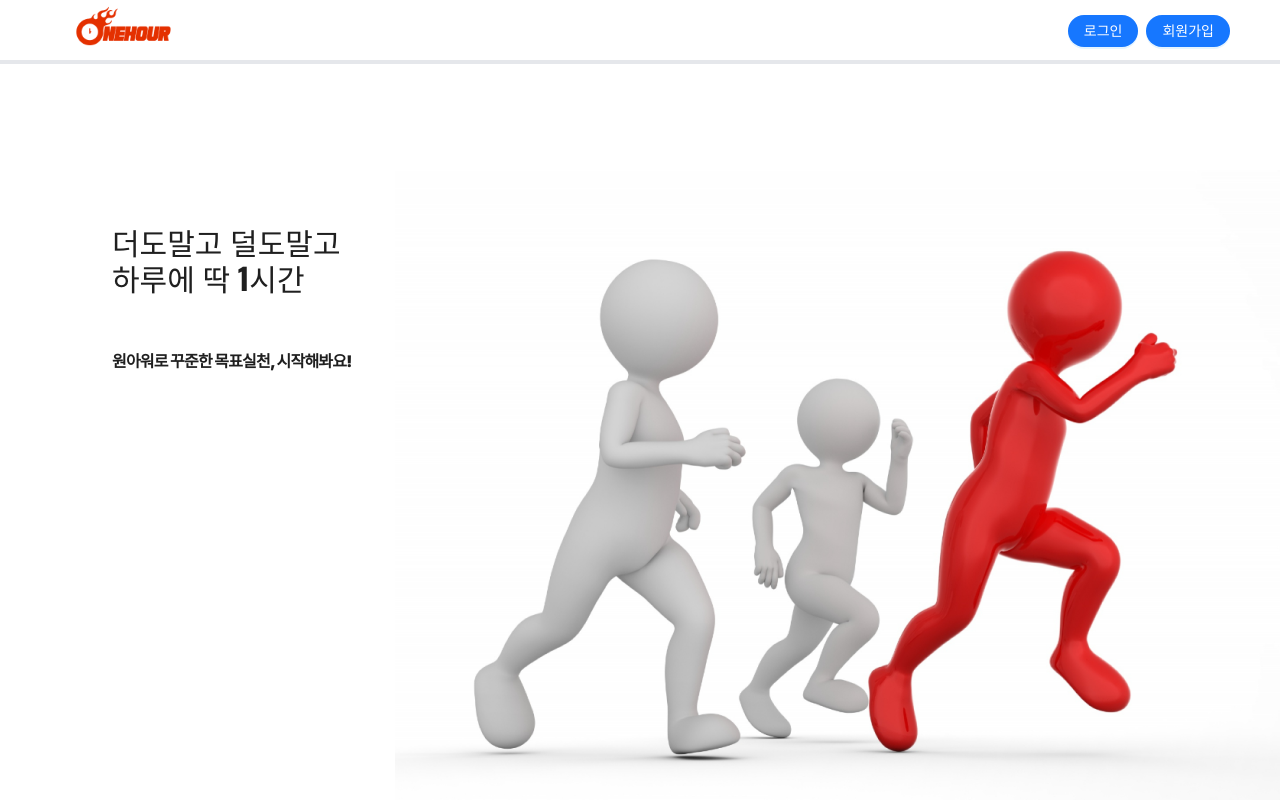
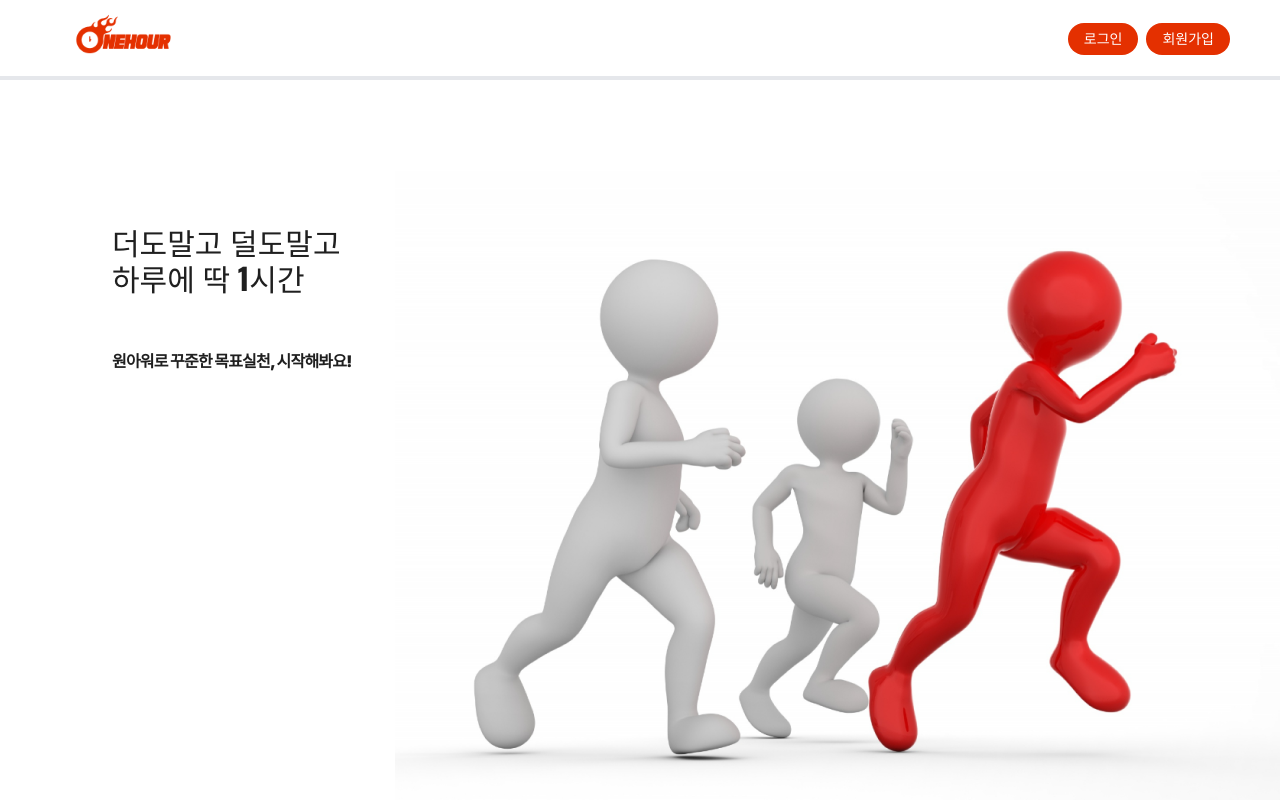
Before and after one commit to onehour-soongsil/front-end, a Next.js app: page / in a window 1280 px wide. Built offline with nearby package versions, Linux system fonts and the light colour scheme; no server answers.

Commit message:
fix : 사소한 부분 수정

```diff
--- a/app/components/basic/navigation/NavigationBar.tsx
+++ b/app/components/basic/navigation/NavigationBar.tsx
@@ -13,7 +13,7 @@ export default function NavigationBar() {
   const session = useSession();
 
   return (
-    <Header className="flex justify-between items-center bg-white border-b-4 fixed top-0 left-0 right-0 z-10">
+    <Header className="flex justify-between items-center bg-white border-b-4 fixed top-0 left-0 right-0 z-10 h-20">
       <Link href="/">
         <Image src={Logo} alt="logo" width={150} height={150} className="translate-y-4" />
       </Link>
@@ -33,9 +33,14 @@ export default function NavigationBar() {
           </>
         ) : (
           <>
-            <Button className="bg-button-color" type="primary" onClick={signIn} text="로그인" />
+            <Button
+              className="bg-main-color hover:bg-red-300"
+              type="ghost"
+              onClick={signIn}
+              text="로그인"
+            />
             <Link href="/register">
-              <Button className="bg-button-color" type="primary" text="회원가입" />
+              <Button className="bg-main-color hover:bg-red-300" type="ghost" text="회원가입" />
             </Link>
           </>
         )}
```
